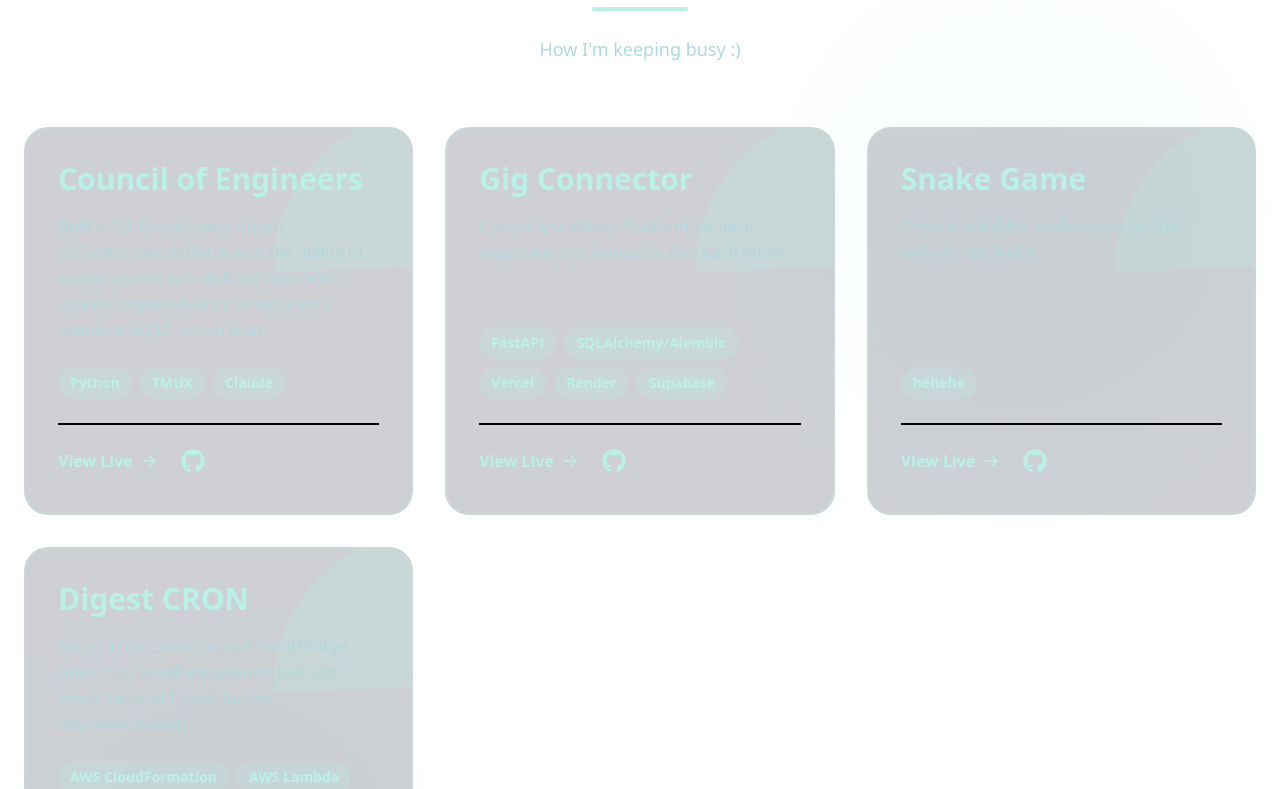
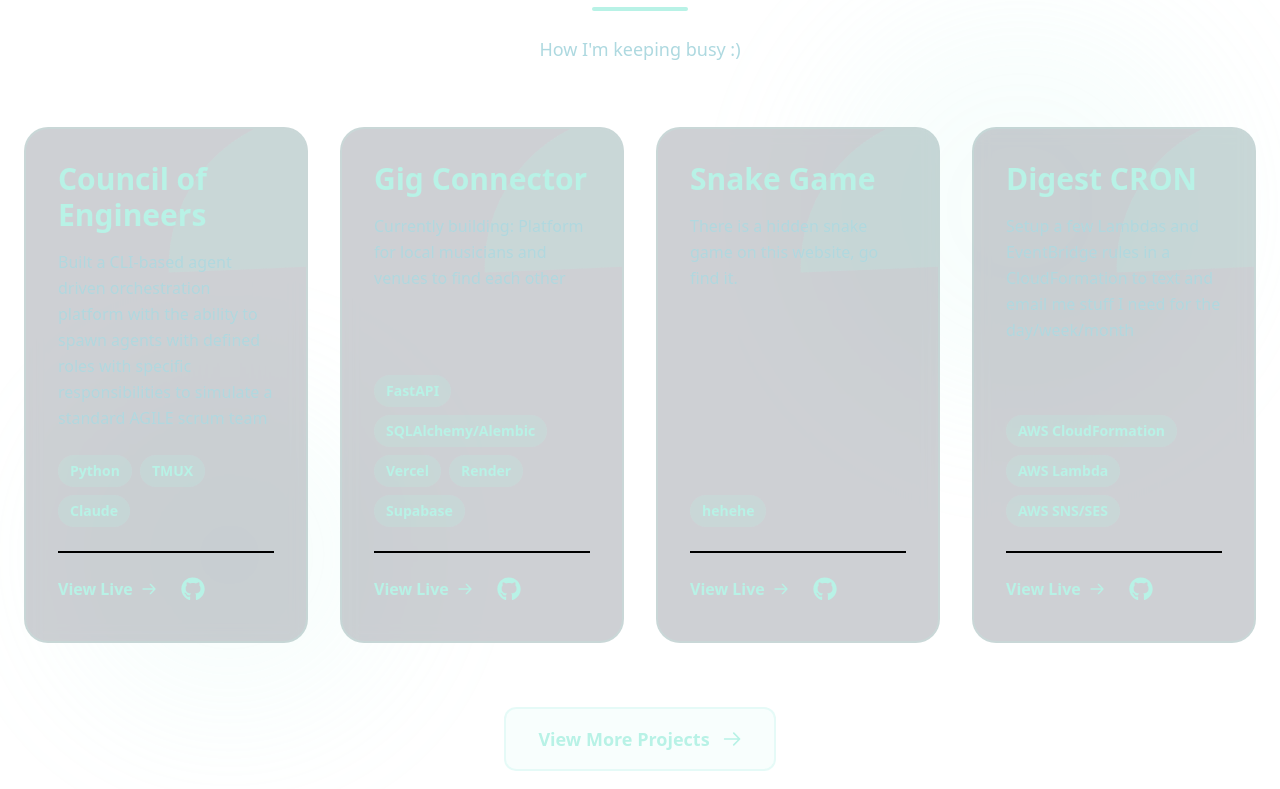
Before and after one commit to g23polar/portfolio, a React (Vite) app: page / in a window 1280 px wide. Shown: the part 4091-4880 px from the top of the page. Built offline with nearby package versions, Linux system fonts and the light colour scheme.

Commit message:
proj_grid

```diff
--- a/src/components/Projects.jsx
+++ b/src/components/Projects.jsx
@@ -145,7 +145,7 @@
                     initial="hidden"
                     whileInView="visible"
                     viewport={{ once: true, margin: "-100px" }}
-                    className="grid grid-cols-1 md:grid-cols-2 lg:grid-cols-3 gap-8"
+                    className="grid grid-cols-[repeat(auto-fit,minmax(280px,1fr))] gap-8"
                 >
                     {projects.map((project, i) => (
                         <ProjectCard key={i} {...project} />
```
